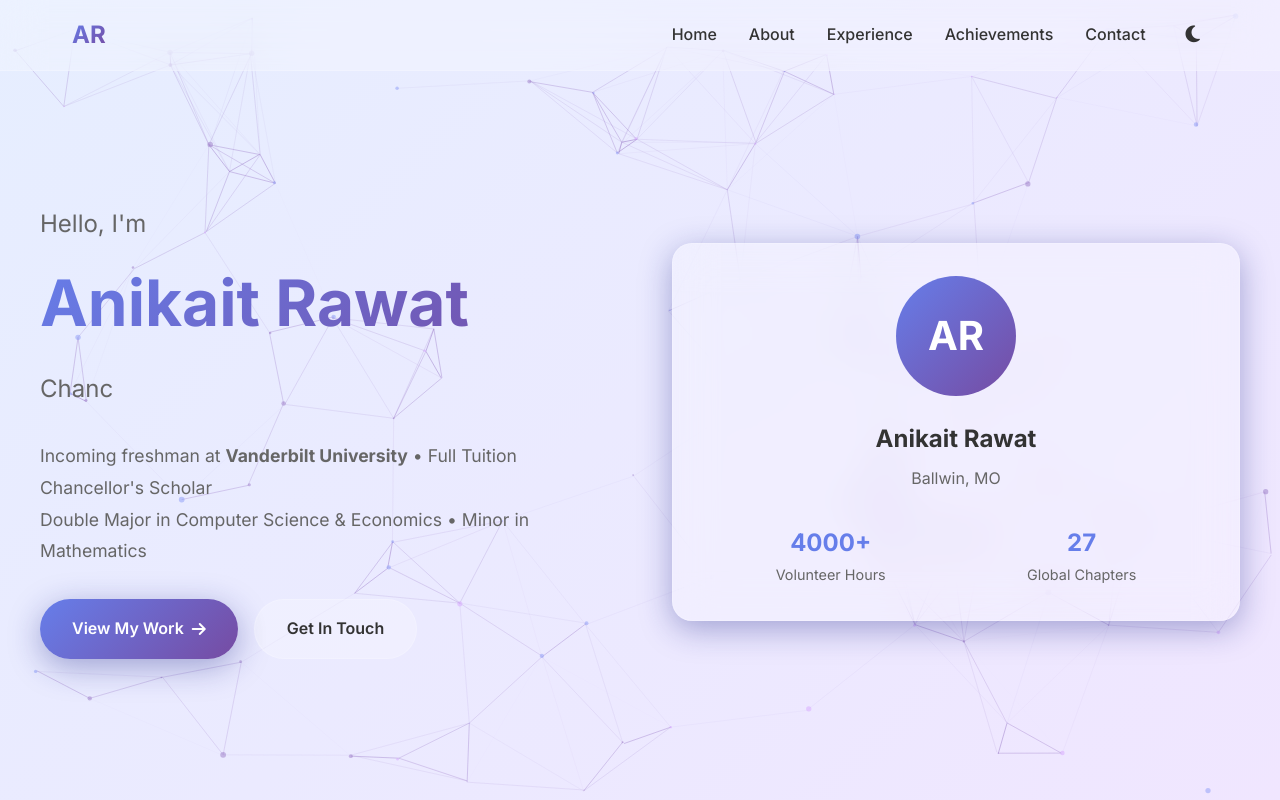
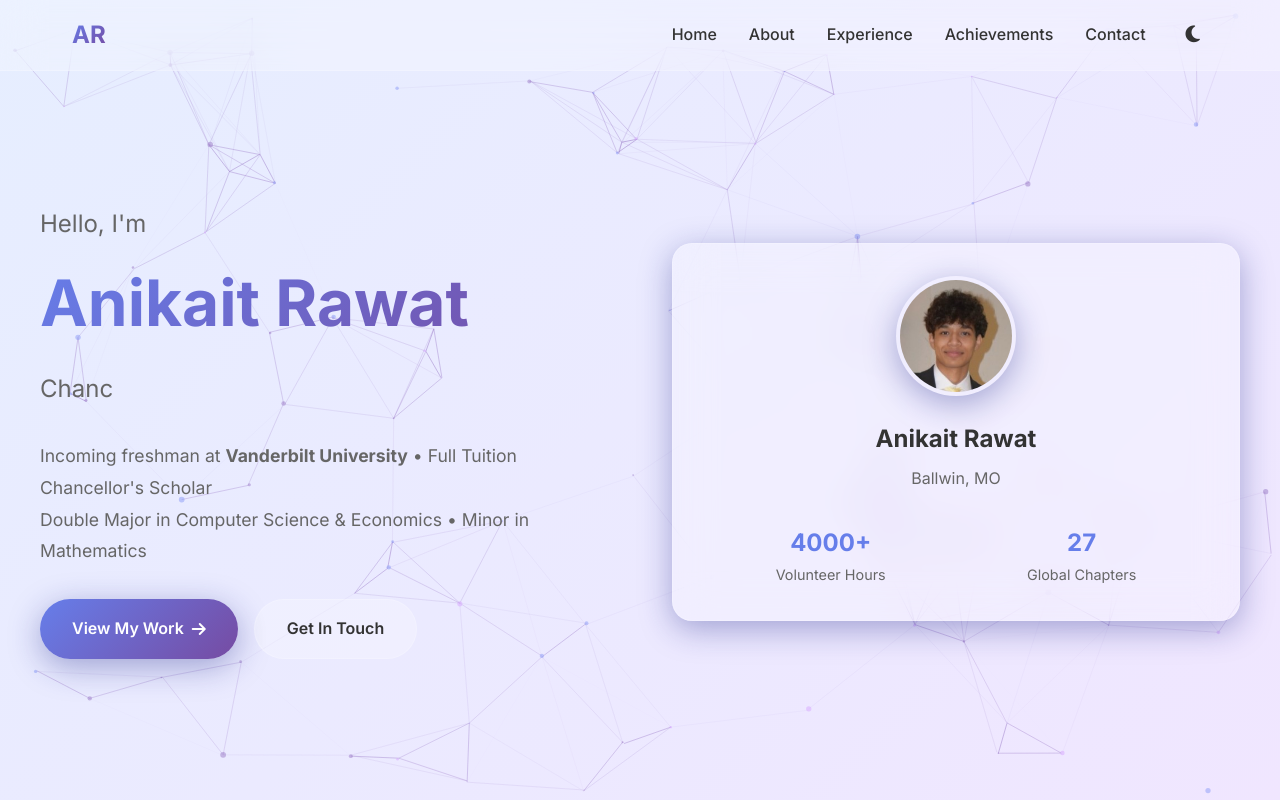
Before and after one commit to anushka278/anikait-portfolio, a plain HTML site: page index.html in a window 1280 px wide. Shown: the top 800 px of the page. Drawn offline with nearby package versions, Linux system fonts and the light colour scheme.

Commit message:
Add profile photo with professional styling and hover effects

```diff
--- a/index.html
+++ b/index.html
@@ -65,9 +65,7 @@
             <div class="hero-image">
                 <div class="profile-card">
                     <div class="profile-avatar">
-                        <div class="avatar-placeholder">
-                            <span>AR</span>
-                        </div>
+                        <img src="profile.jpg" alt="Anikait Rawat" class="profile-image">
                     </div>
                     <div class="profile-info">
                         <h3>Anikait Rawat</h3>
--- a/styles.css
+++ b/styles.css
@@ -295,6 +295,25 @@ body {
 .profile-avatar {
     text-align: center;
     margin-bottom: 1.5rem;
+}
+
+.profile-image {
+    width: 120px;
+    height: 120px;
+    border-radius: 50%;
+    object-fit: cover;
+    margin: 0 auto;
+    display: block;
+    border: 4px solid transparent;
+    background: var(--gradient-primary);
+    background-clip: padding-box;
+    box-shadow: var(--shadow-light);
+    transition: var(--transition);
+}
+
+.profile-image:hover {
+    transform: scale(1.05);
+    box-shadow: var(--shadow-strong);
 }
 
 .avatar-placeholder {
```
Also changed, not shown: profile.jpg (renamed from 1746624606486.jpeg).
